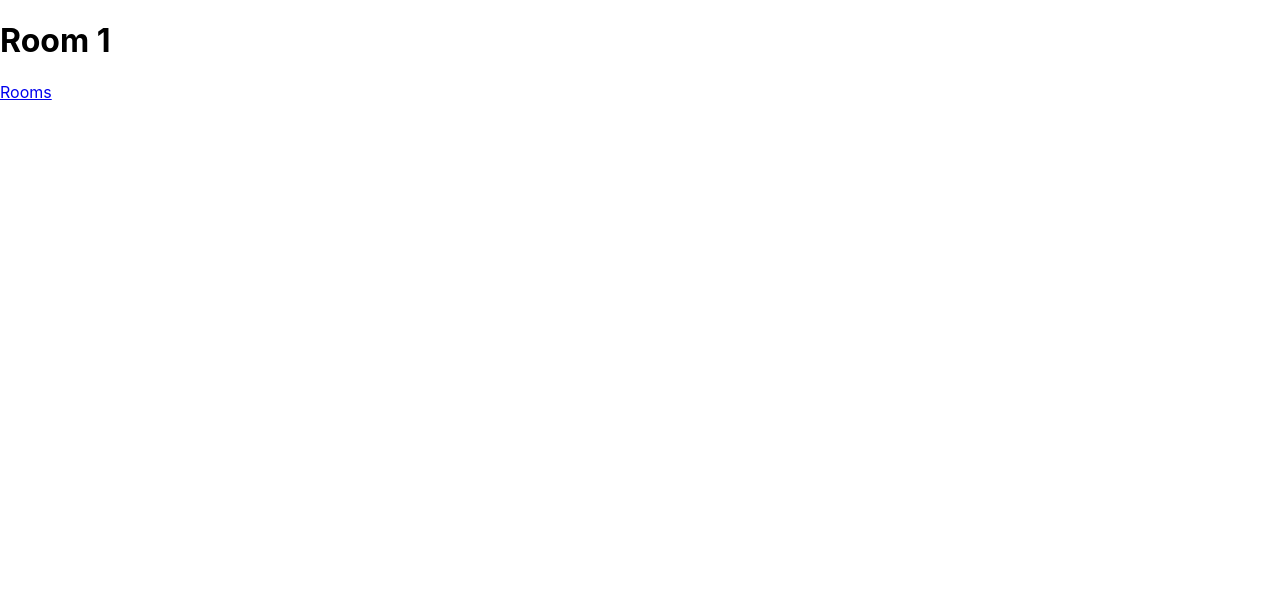
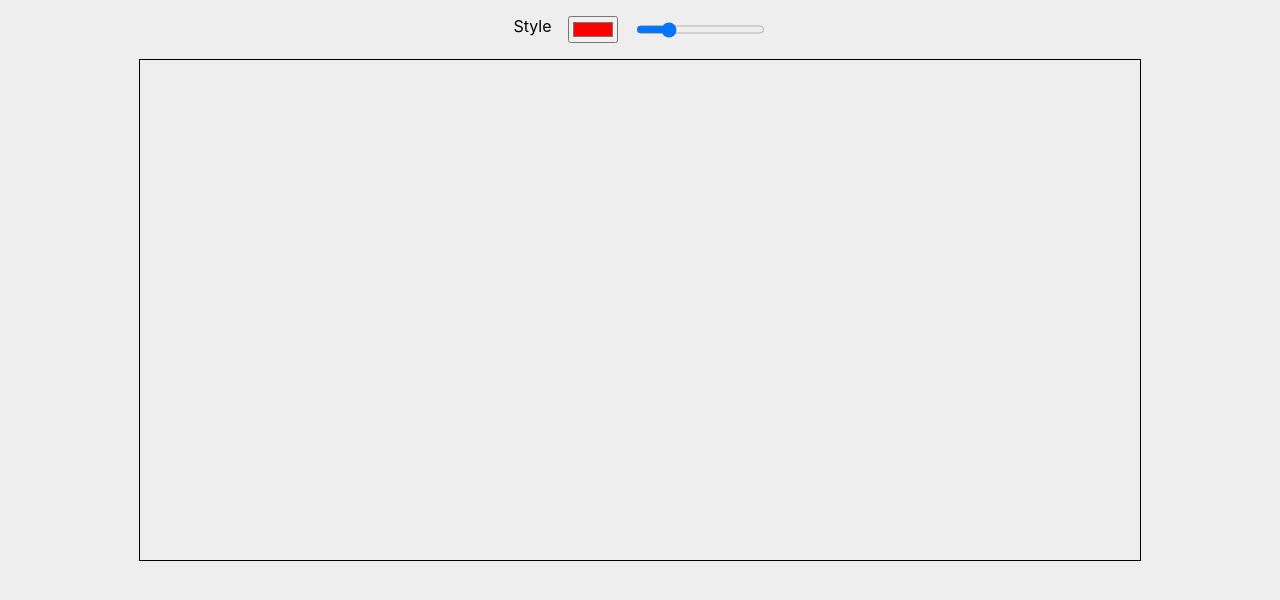
Before and after one commit to ewapotorecka/co-draw, a React (Create React App) app in the folder fe/: page /rooms/1 in a window 1280 px wide. Shown: the top 600 px of the page. Built offline with nearby package versions, Linux system fonts and the light colour scheme.

Commit message:
added drawing

```diff
--- a/fe/package.json
+++ b/fe/package.json
@@ -16,6 +16,7 @@
     "react-router-dom": "^6.23.0",
     "react-scripts": "5.0.1",
     "socket.io-client": "^4.7.5",
+    "styled-components": "^6.1.8",
     "typescript": "^4.9.5",
     "web-vitals": "^2.1.4"
   },
--- a/fe/src/pages/room/Room.tsx
+++ b/fe/src/pages/room/Room.tsx
@@ -1,13 +1,125 @@
-import React from "react";
-import { Link, useParams } from "react-router-dom";
+import React, { useEffect, useRef, useState } from "react";
+import { useParams } from "react-router-dom";
 
 function Room() {
   const { roomId } = useParams();
+  const ref = useRef(null);
+  const [ctx, setCtx] = useState<CanvasRenderingContext2D | null>(null);
+  const [strokeColor, setStrokeColor] = useState<string>("#ff0000");
+  const [lineWidth, setLineWidth] = useState<number>(3);
+
+  useEffect(() => {
+    const canvas = ref.current as HTMLCanvasElement | null;
+    if (!canvas) return;
+
+    const ctx = canvas.getContext("2d");
+    setCtx(ctx);
+  }, []);
+
+  let mouseDown = false;
+
+  const onMouseDown = (e: React.MouseEvent) => {
+    mouseDown = true;
+
+    if (!ctx) return;
+
+    ctx.beginPath();
+
+    const x = e.nativeEvent.offsetX;
+    const y = e.nativeEvent.offsetY;
+
+    ctx.moveTo(x, y);
+    ctx.lineCap = "round";
+    ctx.lineWidth = lineWidth;
+    ctx.lineJoin = "round";
+  };
+
+  const onMouseUp = () => {
+    mouseDown = false;
+
+    ctx?.closePath();
+  };
+
+  const onMouseMove = (e: React.MouseEvent) => {
+    if (!mouseDown) return;
+
+    const x = e.nativeEvent.offsetX;
+    const y = e.nativeEvent.offsetY;
+
+    if (!ctx) return;
+
+    ctx.lineTo(x, y);
+    ctx.strokeStyle = strokeColor;
+    ctx.stroke();
+    ctx.moveTo(x, y);
+  };
+
+  const onMouseLeave = (e: React.MouseEvent) => {
+    mouseDown = false;
+  };
+
+  const onStrokeColorChange = (e: React.ChangeEvent<HTMLInputElement>) => {
+    setStrokeColor(e.target.value);
+  };
+
+  const onLineWidthChange = (e: React.ChangeEvent<HTMLInputElement>) => {
+    console.log(e.target.value, Number(e.target.value));
+    setLineWidth(Number(e.target.value));
+  };
 
   return (
-    <div>
-      <h1>Room {roomId}</h1>
-      <Link to="/rooms">Rooms</Link>
+    <div
+      style={{
+        backgroundColor: "#EEE",
+        height: "100vh",
+        display: "flex",
+        flexDirection: "column",
+      }}
+    >
+      {/* <Link to="/rooms">Rooms</Link> */}
+      <div
+        style={{
+          display: "flex",
+          justifyContent: "center",
+          margin: "1rem",
+          gap: "1rem",
+        }}
+      >
+        {/* <div>Room {roomId}</div> */}
+        Style
+        <input
+          type="color"
+          onChange={onStrokeColorChange}
+          value={strokeColor}
+        />
+        <input
+          type="range"
+          min={1}
+          max={10}
+          onChange={onLineWidthChange}
+          value={lineWidth}
+        />
+      </div>
+      <div
+        style={{
+          display: "flex",
+          justifyContent: "center",
+        }}
+      >
+        <canvas
+          style={{
+            border: "1px solid black",
+          }}
+          id="canvas"
+          width="1000"
+          height="500"
+          ref={ref}
+          onMouseDown={onMouseDown}
+          onMouseUp={onMouseUp}
+          onMouseMove={onMouseMove}
+          onMouseLeave={onMouseLeave}
+        ></canvas>
+      </div>
     </div>
   );
 }
```
Also changed, not shown: 1 other file (tests, documents, lock files or other folders).
